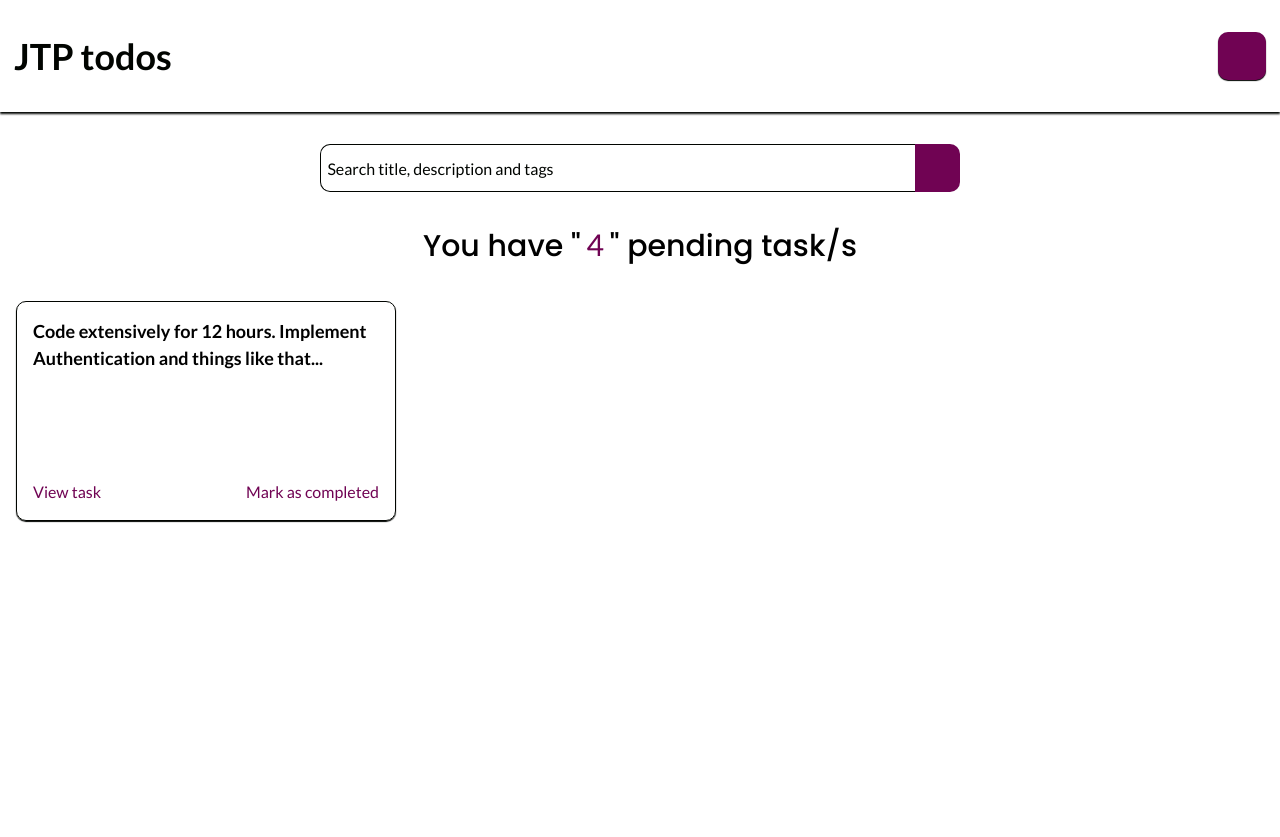
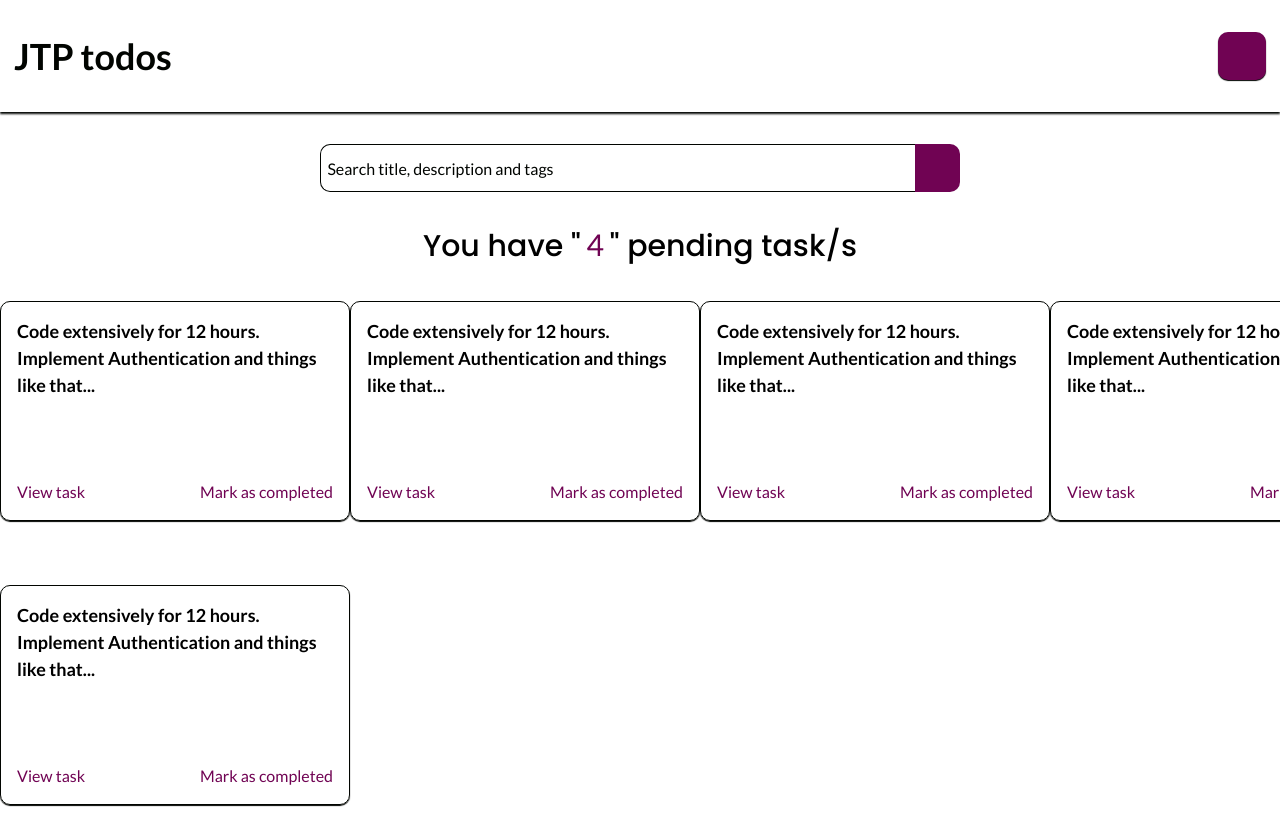
Before and after one commit to joshytheprogrammer/todos-frontend, a Nuxt app: page / in a window 1280 px wide. Before the commit the page ends 800 px from the top, so only its background shows below. Built offline with nearby package versions, Linux system fonts and the light colour scheme; some icons are missing.

Commit message:
made changes

```diff
--- a/assets/main.css
+++ b/assets/main.css
@@ -3,6 +3,7 @@
 * {
   margin: 0;
   padding: 0;
+  overflow-x: hidden;
   box-sizing: border-box;
   font-family: 'Lato', Helvetica;
   scroll-behavior: smooth;
--- a/components/Home/Task.vue
+++ b/components/Home/Task.vue
@@ -18,13 +18,13 @@ export default {
 
 <style lang="scss" scoped>
 .task {
-  margin: 2rem 1rem;
+  margin: 2rem 0;
   padding: 1rem;
   border: 1.4px solid $dark;
   box-shadow: 0px 1px 1px $dark;
   border-radius: 10px;
 
-  width: 380px;
+  width: 350px;
   height: 220px;
 
   line-height: 1.5;
--- a/pages/index.vue
+++ b/pages/index.vue
@@ -3,7 +3,9 @@
     <Nav />
     <SearchBar />
     <PageTitle :numOftasks="'4'" />
-    <Task :task="{title: 'Code extensively for 12 hours. Implement Authentication and things like that'}" />
+    <div class="tasks">
+      <Task v-for="task in tasks" :key="task.id" :task="task" />
+    </div>
   </div>
 </template>
 
@@ -20,10 +22,64 @@ export default {
     SearchBar,
     PageTitle,
     Task
+  },
+  data() {
+    return {
+      tasks: [
+        {
+          id: 0,
+          title: 'Code extensively for 12 hours. Implement Authentication and things like that'
+        },
+        {
+          id: 1,
+          title: 'Code extensively for 12 hours. Implement Authentication and things like that'
+        },
+        {
+          id: 2,
+          title: 'Code extensively for 12 hours. Implement Authentication and things like that'
+        },
+        {
+          id: 3,
+          title: 'Code extensively for 12 hours. Implement Authentication and things like that'
+        },
+        {
+          id: 4,
+          title: 'Code extensively for 12 hours. Implement Authentication and things like that'
+        },
+        {
+          id: 5,
+          title: 'Code extensively for 12 hours. Implement Authentication and things like that'
+        },
+      ]
+    }
   }
 }
 </script>
 
 <style lang="scss" scoped>
+.dashboard {
 
+  .tasks {
+    display: grid;
+    // gap: 12px;
+    justify-items: center;
+    grid-template-columns: repeat(5, 1fr);
+
+    @media screen and (max-width: $large) {
+      grid-template-columns: repeat(3,1fr);
+    }
+
+    @media screen and (max-width: $m-large) {
+      grid-template-columns: repeat(2,1fr);
+    }
+
+    @media screen and (max-width: $medium) {
+      grid-template-columns: repeat(1,1fr);
+    }
+
+    @media screen and (max-width: $s-medium) {
+      display: block;
+    }
+  }
+}
 </style>
```
